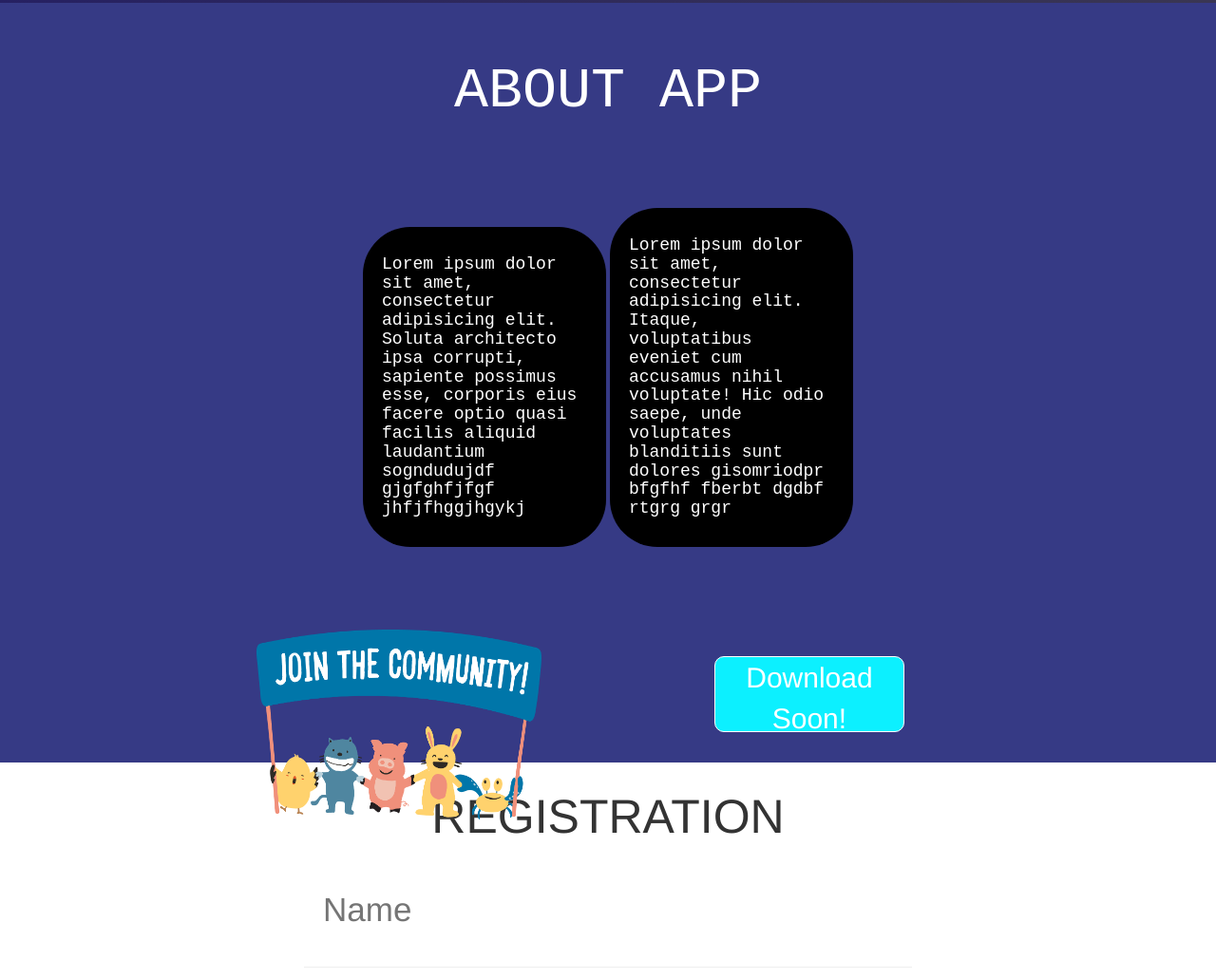
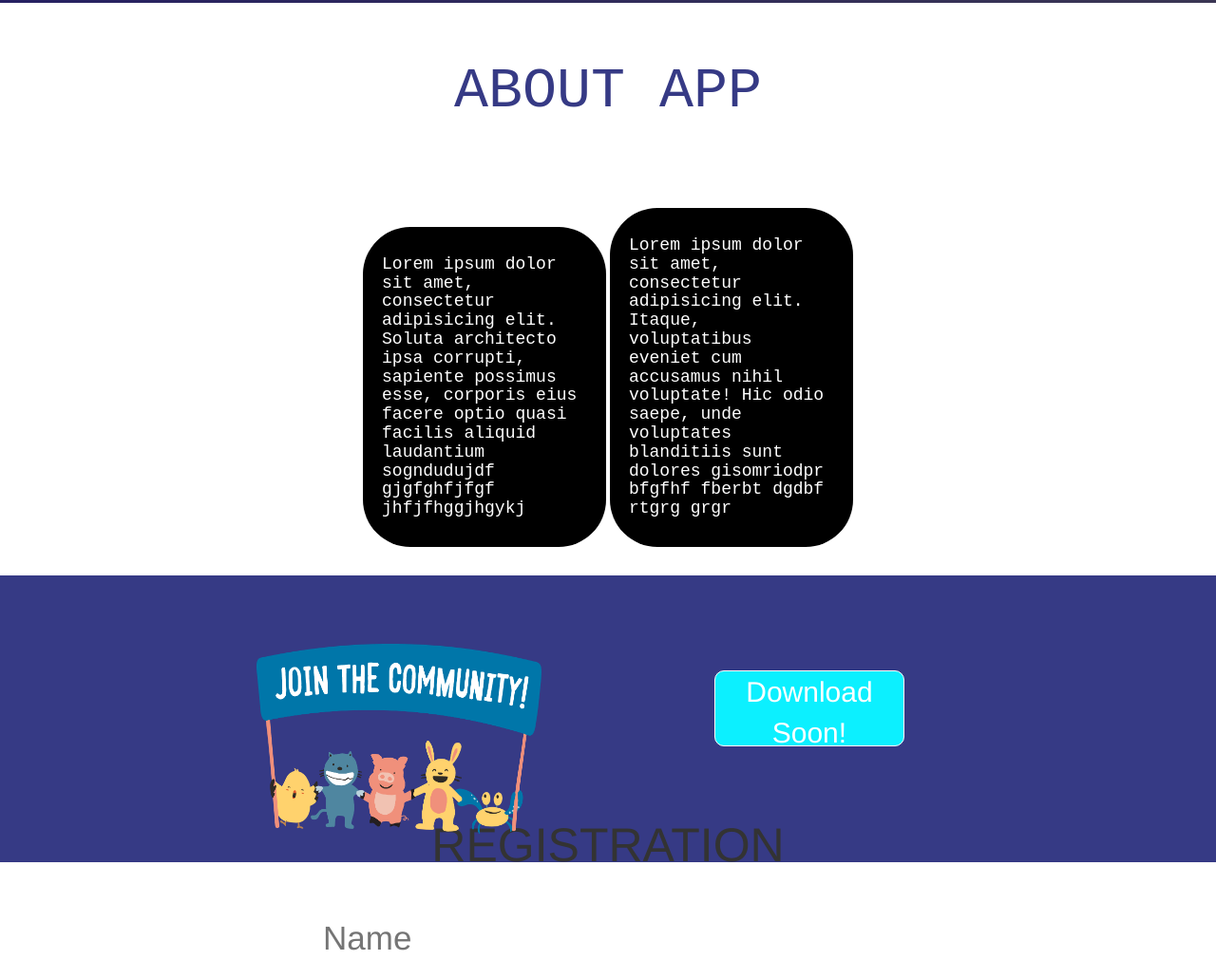
Before and after one commit to yaAtikin/the-lastest-site, a plain HTML site: page index.html in a window 1280 px wide. Shown: the part 877-1908 px from the top of the page at 95% size. Drawn offline with Linux system fonts and the light colour scheme.

Commit message:
init project

```diff
--- a/css/style.css
+++ b/css/style.css
@@ -39,7 +39,7 @@ h1{
 
 .about{
   clear: none;
-  background-color: #363A85;
+  background-color: white;
   width: 100%;
   height: 100vh;
   text-align: center;
@@ -47,7 +47,7 @@ h1{
 }
 
 .about h2{
-	color: white;
+	color: #363A85;
 	text-align: center;
 	font-size: 60px;
 	font-family: 'Roboto Mono', monospace;
@@ -60,8 +60,9 @@ h1{
 	text-align: center;
 	width: 100%;
     vertical-align: middle;
-    margin-bottom: 15px;
+    margin-bottom: 30px;
 }
+
 .firstTextAbout{
 	display: inline-block;
 	width: 20%;
@@ -71,7 +72,9 @@ h1{
 	font-family: 'Roboto Mono', monospace;
 	background-color: black;
 	border-radius: 50px;
+	transition: 1.5s;
 }
+
 .secondTextAbout{
 	display: inline-block;
 	width: 20%;
@@ -81,6 +84,21 @@ h1{
 	font-family: 'Roboto Mono', monospace;
 	background-color: black;
 	border-radius: 50px;
+	transition: 1.5s;
+}
+.firstTextAbout:hover{
+	background-color: white;
+	color: #363A85;
+	 padding: 25px;
+}
+.secondTextAbout:hover{
+	background-color: white;
+	color: #363A85;
+	padding: 25px;
+}
+.dave{
+	background-color: #363A85;
+	padding-bottom: 30px;
 }
 .about img{
 	width: 300px;
@@ -136,10 +154,12 @@ h1{
 	font-size: 50px;
 	text-transform: uppercase;
 	margin-bottom: 30px;
+	padding-top: 30px;
 }
 
 .lastButton{
-	margin-top: 70px;
+	margin-top: 40px;
+
 }
 .Contact .lastButton button{
 	font-size: 20px;
```
